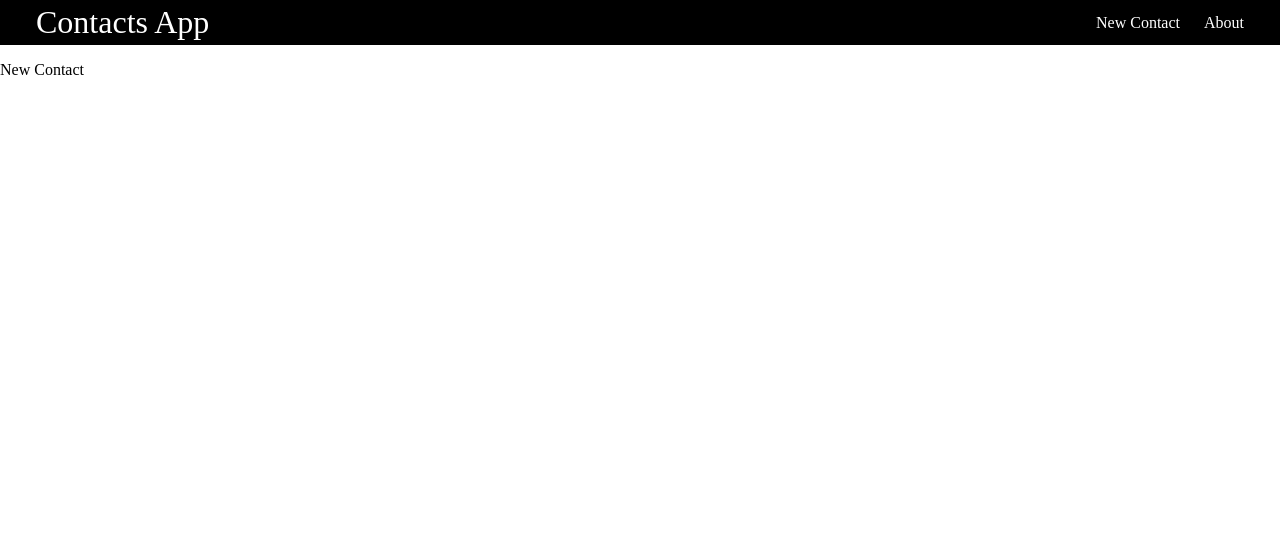
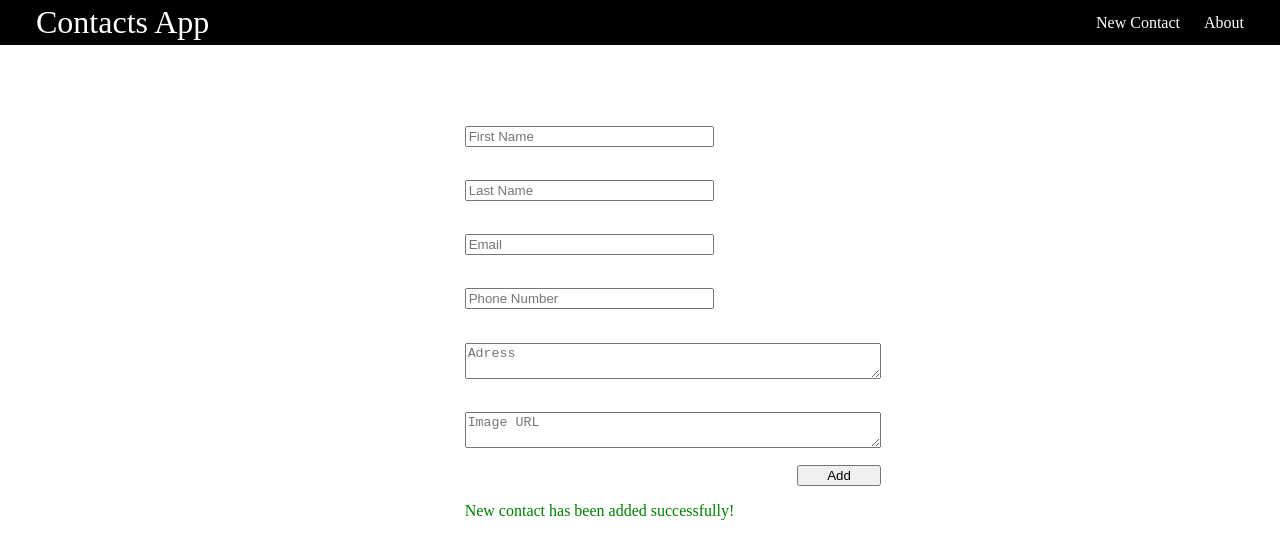
Before and after one commit to beyzanurck/contacts-app, a React (Vite) app in the folder client/: page /new-contact in a window 1280 px wide. Shown: the top 558 px of the page. Built offline with nearby package versions, Linux system fonts and the light colour scheme.

Commit message:
creates input areas for NewContact

```diff
--- a/client/src/App.css
+++ b/client/src/App.css
@@ -46,58 +46,6 @@ body {
 }
 
 /* Card */
-/* .card {
-  border-radius: 25px;
-  position: relative;
-  padding: 25px 15px;
-  background-color: #81ecec;
-  margin: 50px 50px;
-  height: 250px;
-  box-shadow: 0 2px 5px #ccc;
-  text-align: left;
-
-  max-width: 400px;
-  min-width: 400px;
-}
-
-.top {
-  border-radius: 25px 25px 0 0;
-  height: 100px;
-  width: 100%;
-  background-color: #00cec9;
-  position: absolute;
-  top: 0;
-  left: 0;
-  display: flex;
-}
-
-.name {
-  font-size: 2em;
-  color: #2d3436;
-  display: flex;
-  flex: 1;
-  margin: 10% 20px 0;
-}
-
-.card img {
-  margin: 30px 20px 0 0;
-}
-
-.circle-img {
-  border-radius: 50%;
-  border: 7px solid #fff;
-  width: 120px;
-  height: 120px;
-}
-
-.bottom {
-  margin-top: 120px;
-}
-
-.info {
-  margin: 20px 0;
-  color: #1a7e76;
-} */
 
 .cards-container {
   display: grid;
@@ -107,7 +55,6 @@ body {
   box-sizing: border-box;
 }
 
-/* Card */
 .card {
   border-radius: 25px;
   position: relative;
@@ -159,3 +106,30 @@ body {
   margin: 20px 0;
   color: #c1c1c1; /* slightly off-white color for info text for better readability against a dark background */
 }
+
+.new-contact {
+  display: flex;
+  flex-direction: column;
+  margin-left: 35%;
+  margin-top: 5%;
+}
+
+.new-contact textarea {
+  width: 50%;
+  margin: 2%;
+}
+
+.new-contact input {
+  width: 30%;
+  margin: 2%;
+}
+
+.new-contact button {
+  width: 10%;
+  margin-left: 42%;
+}
+
+.new-contact p {
+  margin: 2%;
+  color: green;
+}
--- a/client/src/App.jsx
+++ b/client/src/App.jsx
@@ -33,8 +33,8 @@ function App() {
       <Navbar />
       <div  className="cards-container">
         {contacts.length > 0 ?
-          contacts.map((item) => (
-            <ContactCard key={item.id} contacts = {item} />
+          contacts.map((item, index) => (
+            <ContactCard key={index} contacts = {item} />
           )) : ` `}
       </div>
     </div>
--- a/client/src/components/NewContact.jsx
+++ b/client/src/components/NewContact.jsx
@@ -1,11 +1,76 @@
-import React from 'react'
+import React, { useState } from 'react'
 import Navbar from './Navbar'
 
 export default function NewContact() {
+
+  const [newContact, setNewContact] = useState({
+    "first_name" : "",
+    "last_name" : "",
+    "email" : "",
+    "phone_number": "",
+    "address": "",
+    "image_path" : ""
+  })
+
+  function handleChange(){}
+
   return (
-    <div>
+    <div new-contact-container>
       <Navbar />
-      <p>New Contact</p>
+
+      <form className='new-contact'>
+        <input
+          placeholder='First Name'
+          type='text'
+          name='first_name'
+          value={newContact.first_name}
+          onChange={handleChange}
+        />
+
+        <input
+          placeholder='Last Name'
+          type='text'
+          name='last_name'
+          value={newContact.last_name}
+          onChange={handleChange}
+        />
+
+        <input
+          placeholder='Email'
+          type='email'
+          name='email'
+          value={newContact.email}
+          onChange={handleChange}
+        />
+
+        <input
+          placeholder='Phone Number'
+          type='tel'
+          name='phone_number'
+          value={newContact.phone_number}
+          onChange={handleChange}
+        />
+
+        <textarea
+          placeholder='Adress'
+          name='address'
+          value={newContact.address}
+          onChange={handleChange}
+        />
+
+        <textarea
+          placeholder="Image URL"
+          name="image_path"
+          value={newContact.image_path}
+          onChange={handleChange}
+        />
+
+        <button type='submit'>Add</button>
+
+        <p>New contact has been added successfully!</p>
+
+      </form>
+
     </div>
   )
 }
```
